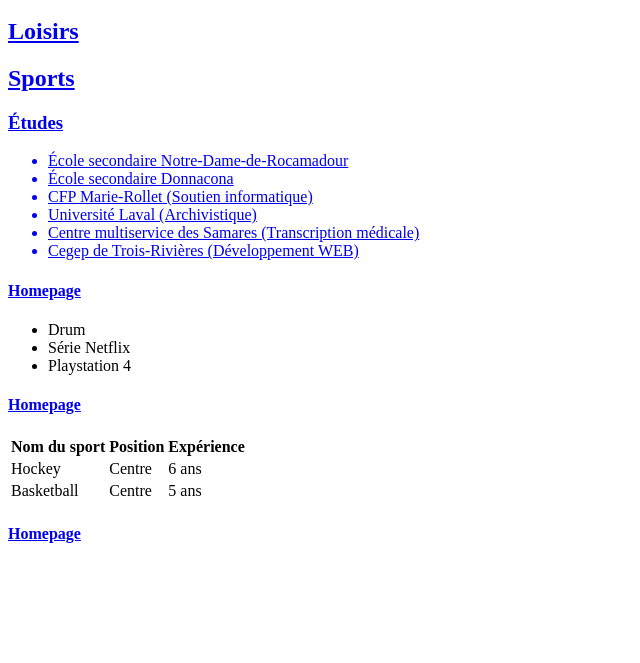
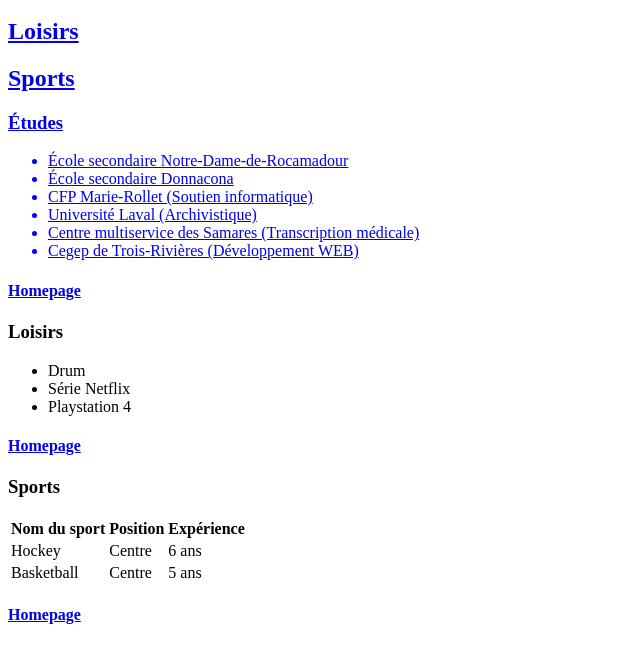
Before and after one commit to michvilleneuve/AEC_Front_End, a plain HTML site: page Integration1/JeMePresenteV2/OnePage.html in a window 1280 px wide. Shown: the part 109-772 px from the top of the page, without its empty margins (0-640 px from the left). Drawn offline with Linux system fonts and the light colour scheme.

Commit message:
Update OnePage.html

```diff
--- a/Integration1/JeMePresenteV2/OnePage.html
+++ b/Integration1/JeMePresenteV2/OnePage.html
@@ -29,6 +29,7 @@
 <!-- contenu de Loisirs -->
 
 <p>
+<h3>Loisirs</h3>
 <ul>
 <li>Drum</li>
 <li>Série Netflix</li>
@@ -39,6 +40,7 @@
 <!-- contenu de Sports -->
 
 <p>
+<h3>Sports</h3>
 <table>
     <tr>
         <th>Nom du sport</th>
```
